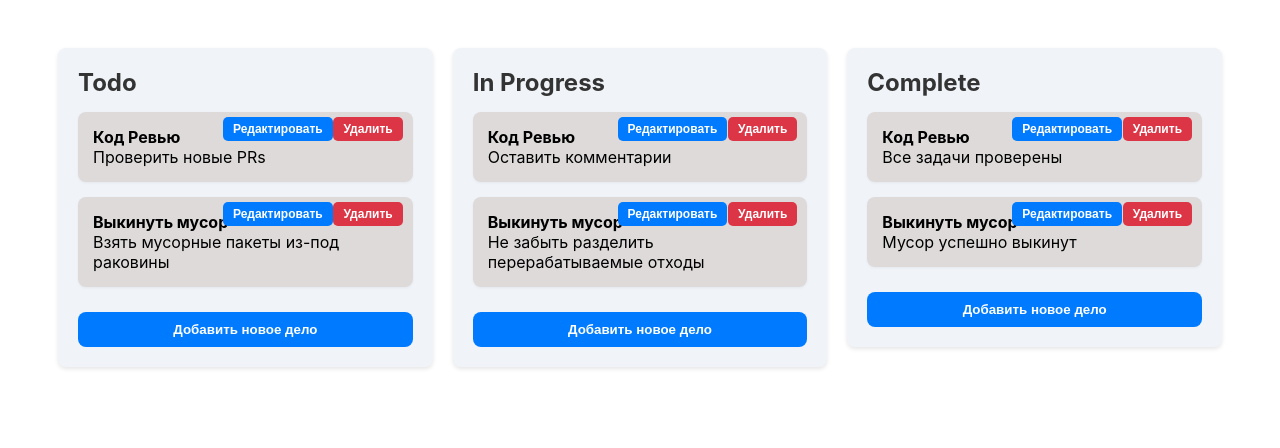
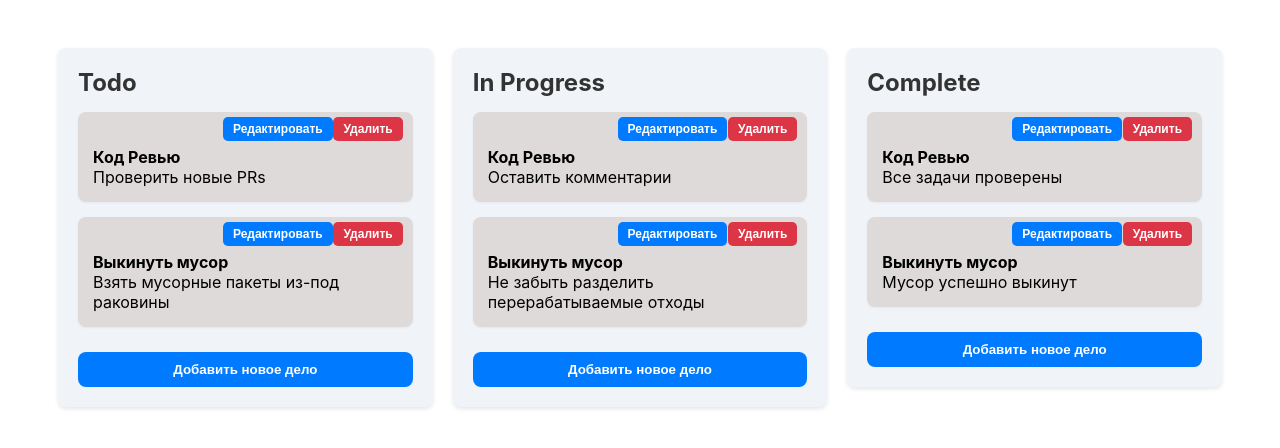
Before and after one commit to tank130701/course-work-frontend, a React (Create React App) app: page / in a window 1280 px wide. Shown: the top 448 px of the page. Built offline with nearby package versions, Linux system fonts and the light colour scheme.

Commit message:
fixed padding

```diff
--- a/src/App.css
+++ b/src/App.css
@@ -33,6 +33,7 @@
   position: relative;
   background-color: #DEDADA;
   padding: 15px;
+  padding-top: 35px;
   margin-bottom: 15px;
   border-radius: 8px;
   box-shadow: 0 1px 3px rgba(0, 0, 0, 0.05);
```
